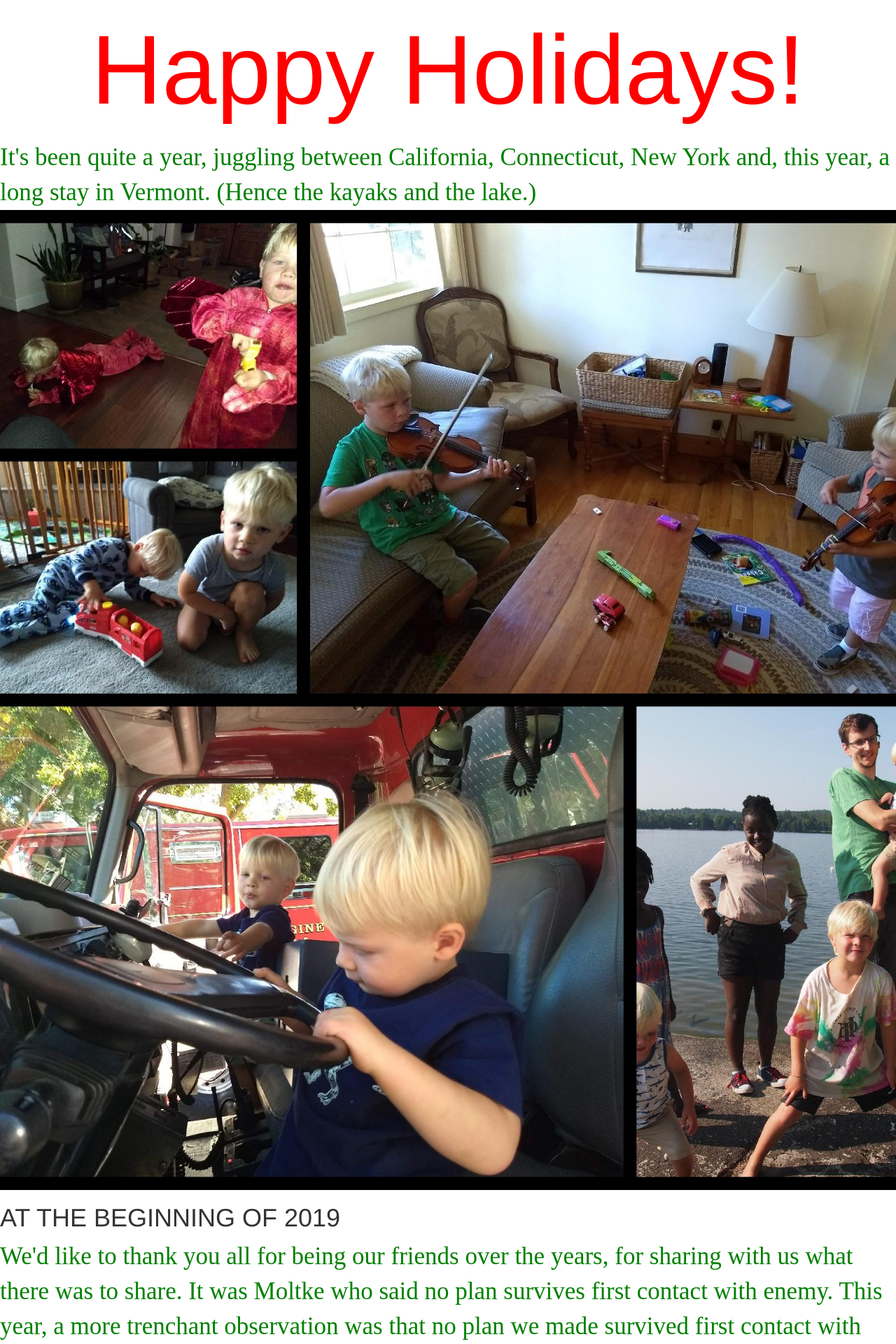
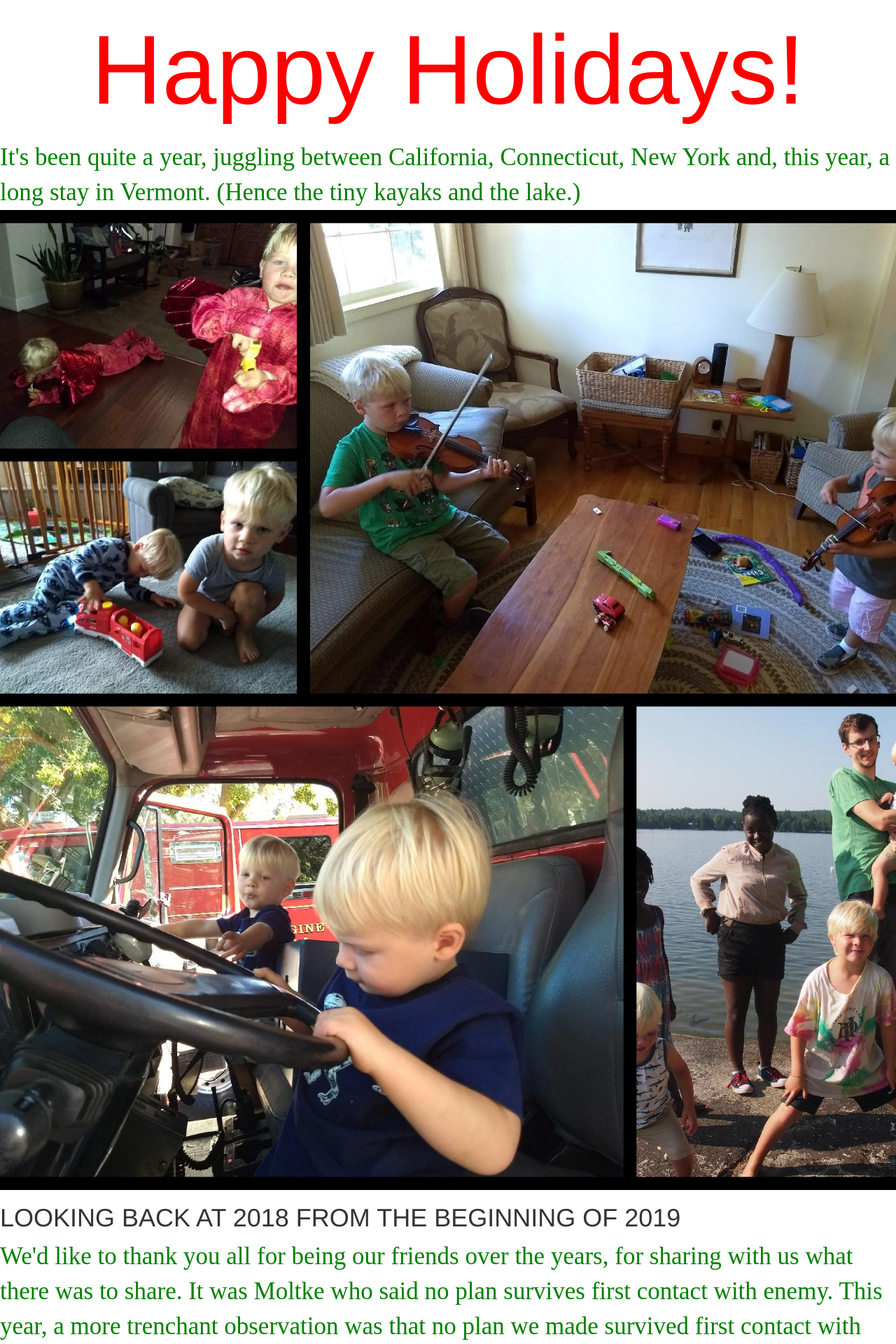
Before and after one commit to nlgunther/holiday, a Django app: page / in a window 1280 px wide; the page is wider, and only the part inside the window is pictured. Shown: the top 1920 px of that part at 70% size. Run offline with Django 3.2, Linux system fonts and the light colour scheme; some libraries are stand-ins or nearby versions.

Commit message:
Added photographs with mom and new text to card2018.

```diff
--- a/holidaycard/templates/holidaycard/card2018.html
+++ b/holidaycard/templates/holidaycard/card2018.html
@@ -8,7 +8,7 @@
 <link rel="stylesheet" href="{% static 'css/holidaycard.css' %}">
 </head>
 <div id=htext>Happy Holidays!</div>
-<div id=holidaytext>It's been quite a year, juggling between California, Connecticut, New York and, this year, a long stay in Vermont.  (Hence the kayaks and the lake.)</div>
+<div id=holidaytext>It's been quite a year, juggling between California, Connecticut, New York and, this year, a long stay in Vermont.  (Hence the tiny kayaks and the lake.)</div>
 <body><table>
 <tbody><tr>
 <td>
@@ -23,7 +23,7 @@
 
 
 
-<h1> AT THE BEGINNING OF 2019 </h1>
+<h1> LOOKING BACK AT 2018 FROM THE BEGINNING OF 2019 </h1>
 
 <div id=holidaytext> We'd like to thank you all for being our friends over the years, for sharing with us what there was to share.
 It was Moltke who said no plan survives first contact with enemy.  This year, a more trenchant observation was that no plan we made survived first contact with our twin two-year olds.  In broad paraphrase:<hr>
@@ -31,11 +31,11 @@ Twins to right of us<br>
 Twins to left of us<br>
 Twins in front of us,<br>
 Giggled and bumbled.<hr>
-Or something like that.  Johnny, our third boy and well into his fifth year, ever his own man, took it upon himself to assume the role of ringleader and kingpin, urging his younger siblings to ever more radical experiments, our increasingly desparate attempts to dissuade him notwithstanding.  <br>
+Or something like that.  Johnny, our third boy and well into his fifth year, ever his own man, took it upon himself to assume the role of ringleader and kingpin, urging his younger siblings to ever more radical experiments, our increasingly desperate attempts to dissuade him notwithstanding.  <br>
 Later in the year, he developed, spontaneously, an interest verging on youthful obsession with Lego creations, emerging after hours alone in his room with creations, both complex and visually arresting, that he referred to, unfortunately and more than a little unsettlingly, as 'warships.'  <br>
 What is a parent to do?<br>
-In answer to that vexing question, one of us proposed a crash course in Latin leading to the special pleasure of reading Ceasar's accounts of his engagingly (to a five-year old boy, or at least so one hopes) violent Gallic wars. The youth in question received the proposal warmly, but has yet to act on it. <br>
-It's always nice to have something to look forwad to.
+In answer to that vexing question, one of us proposed a crash course in Latin leading to the special pleasure of reading Caesar's accounts of his engagingly (to a five-year old boy, or at least so one hopes) violent Gallic wars. The youth in question received the proposal warmly, but has yet to act on it. <br>
+It's always nice to have something to look forward to.
 </div>
 <hr>
 <table><tbody><tr>
@@ -45,7 +45,32 @@ It's always nice to have something to look forwad to.
 </td>
 </tr></tbody></table>
 <hr>
-<div id=holidaytext>In closing, a very Happy New Year to you all!<br>
+<div id=holidaytext>Nick, ever distractable by the minutest arcana, has discovered, to his considerable alarm, that parenting two-year old twins requires eternal vigilance (which Zanna knew all along), as the following sequence, with my bemused one-hundred-and-two year old mother Jane looking on, may illustrate:</div><hr>
+<table><tbody><tr>
+<td><h4> <div id=captiontext>A semi-calm moment is misleading</h4>
+</td>
+<td><img src="{% static  'images/xmas2018happy.JPG' %}" hspace="200" height="900">
+</td>
+</tr>
+<td><h4> <div id=captiontext>As David is, accidentally we agree, pulled over by Adam, dramatically increasing the likelihood of mayhem</h4>
+</td>
+<td><img src="{% static  'images/xmas2018davidfalling.JPG' %}" hspace="200" height="900">
+</td>
+</tr>
+<table><tbody><tr>
+<td><h4> <div id=captiontext>Forcing the photographer to intervene.</h4>
+</td>
+<td><img src="{% static  'images/xmas2018wnick.JPG' %}" hspace="200" height="900">
+</td>
+</tr></tbody></table>
+<div id=holidaytext>Few things can distract my mother from her reading, currently consisting chiefly of 'Churchill: Walking with Destiny', a work almost as good as so portentous a title requires, but the appearance of three small cherubs (gremlins?) credibly claiming to be her grandsons met that intimidating challenge easily</div>
+<hr>
+
+<div id=holidaytext>Well, that's family life over the holidays.   Now, far too late, Nick can see so clearly the many advantages of doing this all while still young ... or at least younger...<br>
+On to New Orleans!<hr>
+In closing, a very Happy New Year to you all!<br>
+
 Warmly,<br>
-Nick & Susanna Gunther
+Nick & Susanna Gunther</div>
+
 </body></html>
```
